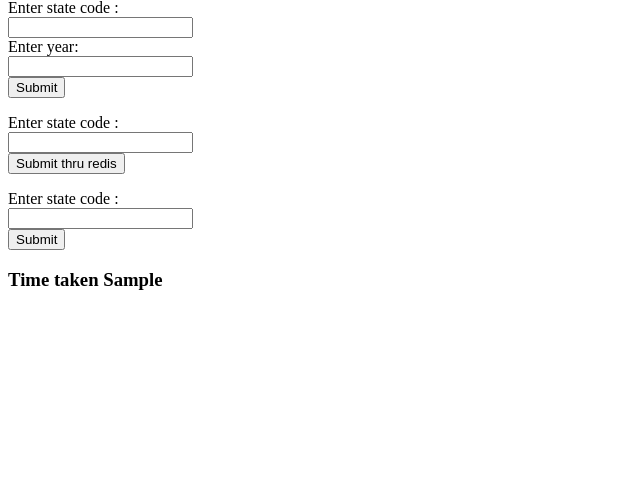
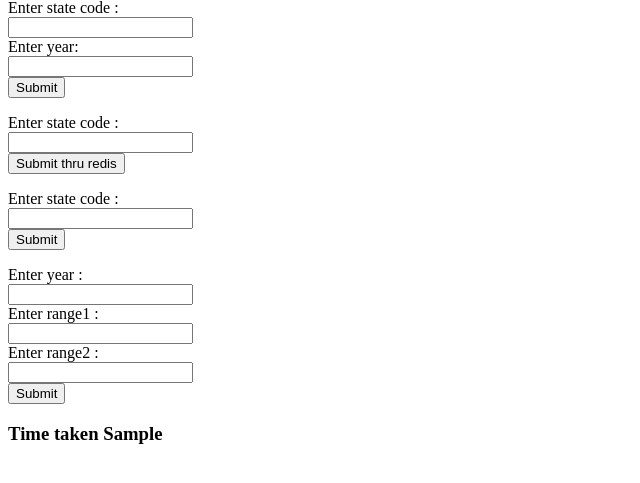
Before and after one commit to KukkadapuSushma/flask-population-app, a Flask app: template templates/index.html in a window 1280 px wide. Shown: the part 67-550 px from the top of the page, without its empty margins (0-640 px from the left). Run offline with Flask 2, Linux system fonts and the light colour scheme; the template is opened without the code that fills it: most values are stand-ins (such as "Sample title", 1, 10 or a date in 2020).

Commit message:
new update7

```diff
--- a/app.py
+++ b/app.py
@@ -83,10 +83,50 @@ def qstn8():
     query = "select county from dbo.county where state =(Select state from codes where code ="+"'"+tag1+"')"
     if request.method == 'POST':
         print(query)
+        s = time()
         cursor.execute(query)
         r = cursor.fetchall()
         print(r)
-    return render_template('magGreater.html', data=r)
+    e = time()
+    t = e-s
+    return render_template('magGreater.html', data=r, t=t)
+
+
+@app.route('/qstn9', methods=['GET', 'POST'])
+def qstn9():
+    tag1 = request.form['tag1']
+    tag2 = request.form['tag2']
+    year = request.form['y']
+    if year == '2010':
+        year = 'ten'
+    if year == '2011':
+        year = 'eleven'
+    if year == '2012':
+        year = 'twelve'
+    if year == '2013':
+        year = 'thirteen'
+    if year == '2014':
+        year = 'fourteen'
+    if year == '2015':
+        year = 'fifteen'
+    if year == '2016':
+        year = 'sixteen'
+    if year == '2017':
+        year = 'seventeen'
+    if year == '2018':
+        year = 'eighteen'
+    s = time()
+
+    query = "select state from popul where "+year+" BETWEEN " +"'"+tag1+"'"+ " AND " + "'"+tag2+"'"
+    if request.method == 'POST':
+        print(query)
+        cursor.execute(query)
+        r = cursor.fetchall()
+        print(r)
+    e = time()
+    t = e-s
+    return render_template('magGreater.html', data1=r, t1=t)
+
 
 @app.route('/serverCache', methods=['GET', 'POST'])
 def serverCache():
--- a/templates/index.html
+++ b/templates/index.html
@@ -28,6 +28,15 @@
 </form>
 
 
+<form action="/qstn9" method="POST">
+    Enter year : <br>
+    <input type="text" name="y"><br>
+    Enter range1 : <br>
+    <input type="text" name="tag1"><br>
+    Enter range2 : <br>
+    <input type="text" name="tag2"><br>
+    <input type="submit" value="Submit">
+</form>
 <h3> Time taken {{ t }}</h3>
 
 </body>
```
Also changed, not shown: templates/magGreater.html (+14 -3 lines).
